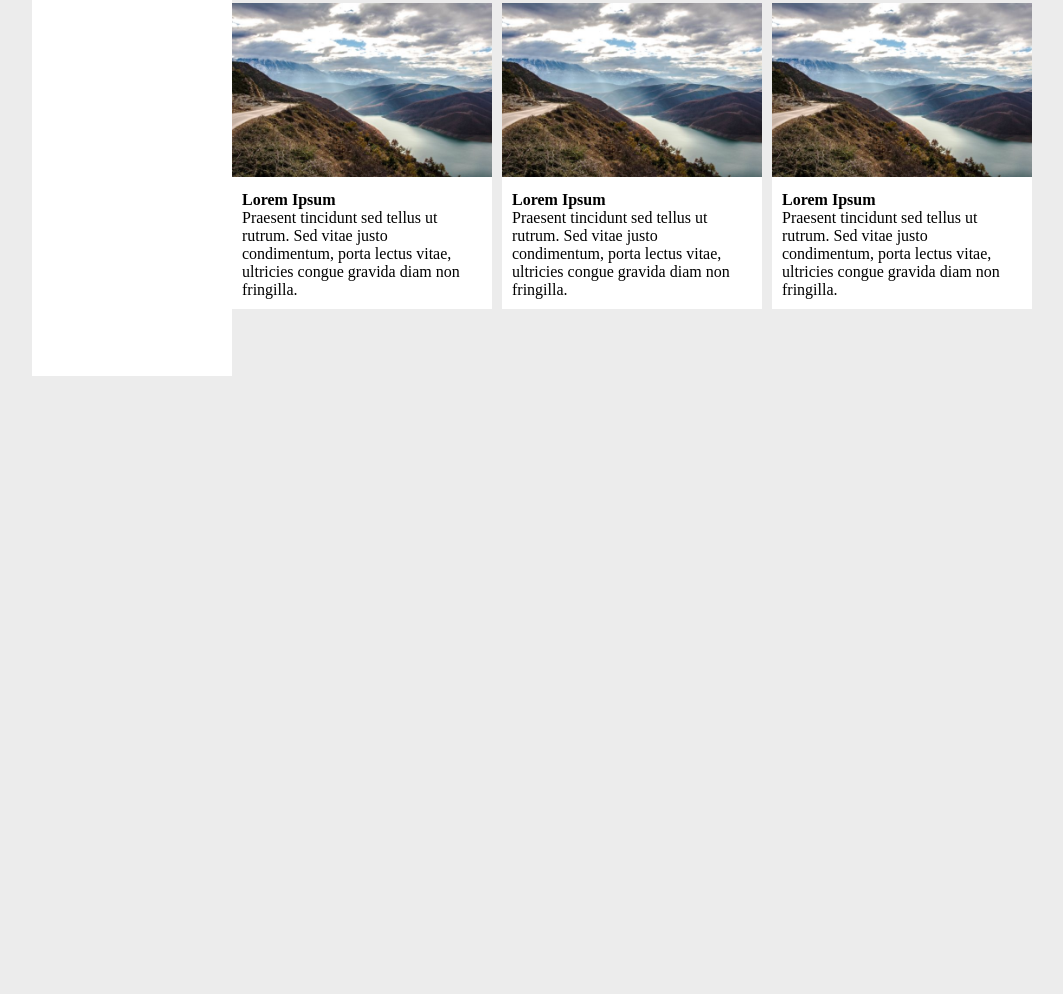
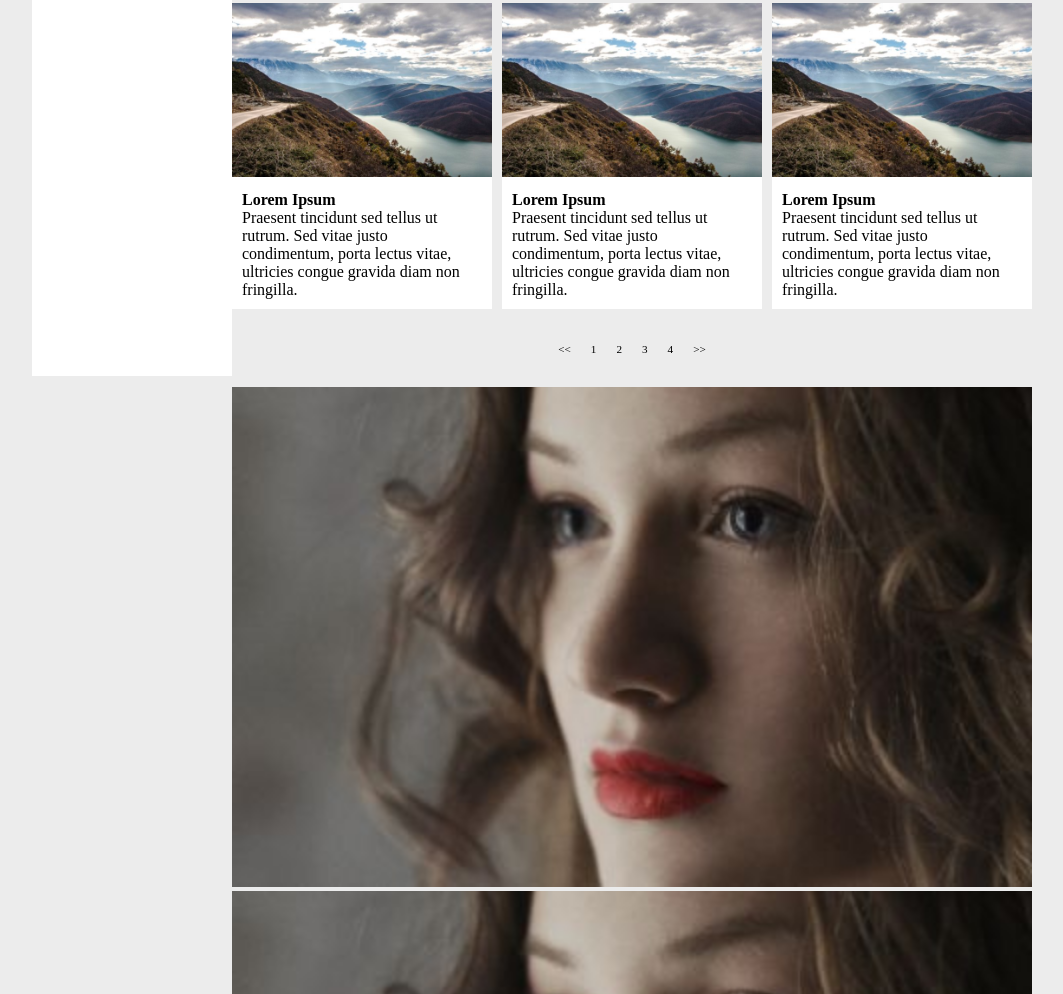
Before and after one commit to zhpadvoiski/photographer-social, a plain HTML site: page index.html in a window 1280 px wide. Shown: the part 424-1418 px from the top of the page, without its empty margins (108-1171 px from the left). Before the commit the page ends 800 px from the top, so only its background shows below. Drawn offline with Linux system fonts and the light colour scheme.

Commit message:
pagination added

```diff
--- a/index.html
+++ b/index.html
@@ -116,11 +116,28 @@
                         </div>
                     </div>
                 </div>
+                <!-- PHOTO GRID end -->
+                <!-- PAGINATION -->
                 <div class="pagination">
-
+                    <ul>
+                        <li class="page-item"><a href="" class="page-link">&#60;&#60;</a></li
+                        ><li class="page-item"><a href="" class="page-link">1</a></li
+                        ><li class="page-item"><a href="" class="page-link">2</a></li
+                        ><li class="page-item"><a href="" class="page-link">3</a></li
+                        ><li class="page-item"><a href="" class="page-link">4</a></li
+                        ><li class="page-item"><a href="" class="page-link">&#62;&#62;</a></li>
+                    </ul>
+                </div>
+                <!-- PAGINATION end -->
+                <div class="main-pictures">
+                    <div class="image">
+                        <img src="./media/avatar_g.jpg" alt="">
+                    </div>
+                    <div class="image">
+                        <img src="./media/avatar_g.jpg" alt="">
+                    </div>
                 </div>
             </section>
-            <!-- PHOTO GRID end -->
         </main>
         <!-- MAIN end -->
     </div>
--- a/media/style.css
+++ b/media/style.css
@@ -122,3 +122,21 @@ input{
 .box .title{
     font-weight: bold;
 }
+/* pagination */
+.pagination{
+    text-align: center;
+    margin: 30px;
+}
+.pagination li{
+    display: inline-block;
+}
+.page-link{
+    text-decoration: none;
+    font-size: 0.7em;
+    color: black;
+    padding: 6px 10px;
+}
+.page-link:hover{
+    background-color: #222;
+    color: white;
+}
```
Also changed, not shown: media/avatar_g.jpg (added), 1 other file.
